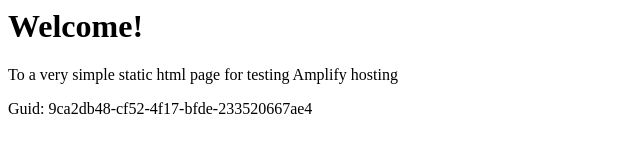
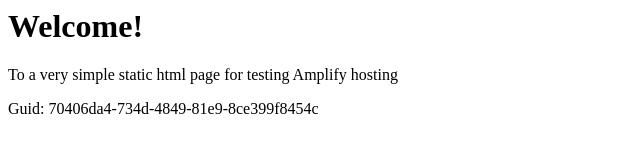
Before and after one commit to aws-aemilia-cmh/Github-PR-Commit-Integration-Test-DoNotTouch-GitHubWebhookPushCanaryTest-v1-preprod-us-east-2, a website: page src/index.html in a window 1280 px wide. Shown: the full height of the page, 0-640 px from the left. Drawn offline with Linux system fonts and the light colour scheme.

Commit message:
commit from integ tests

```diff
--- a/src/index.html
+++ b/src/index.html
@@ -12,6 +12,6 @@
 <body>
     <h1>Welcome!</h1>
     <p>To a very simple static html page for testing Amplify hosting</p>
-    <p>Guid: 9ca2db48-cf52-4f17-bfde-233520667ae4</p></body>
+    <p>Guid: 70406da4-734d-4849-81e9-8ce399f8454c</p></body>
 
 </html>
```
